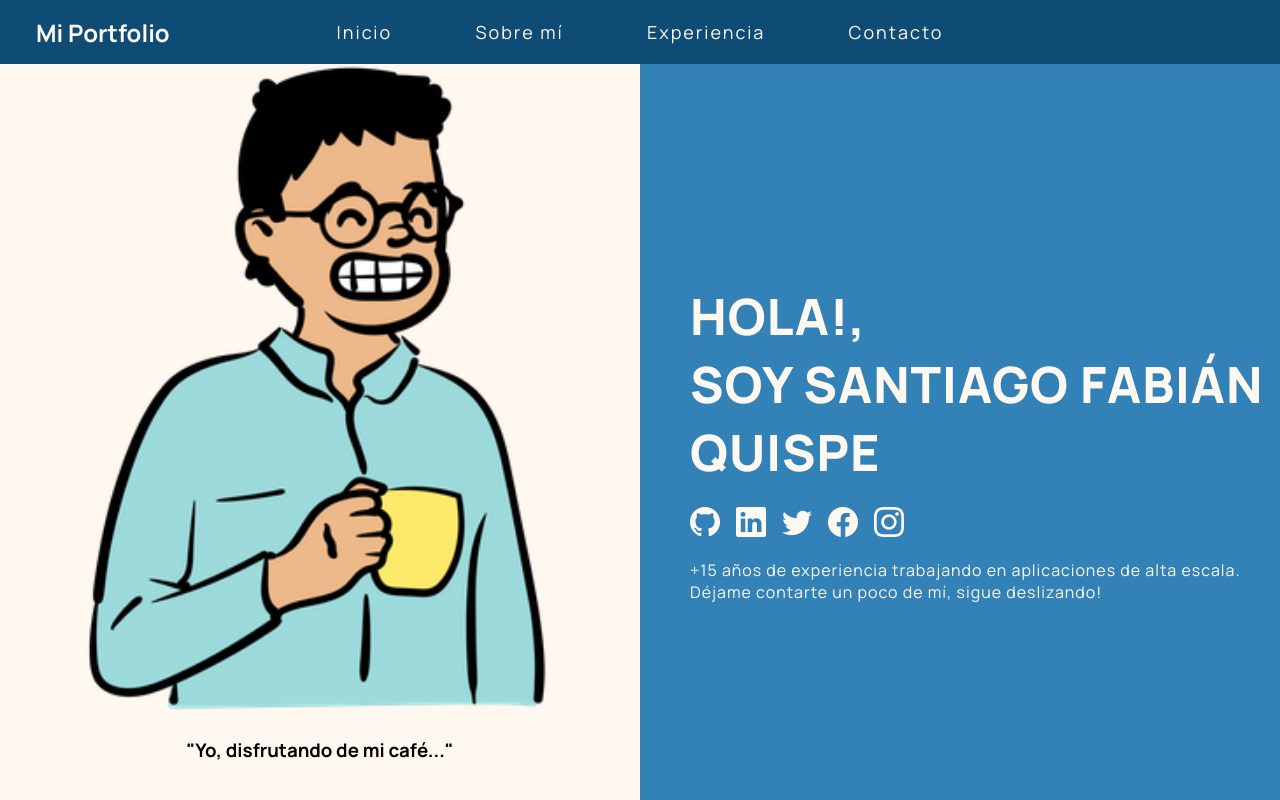
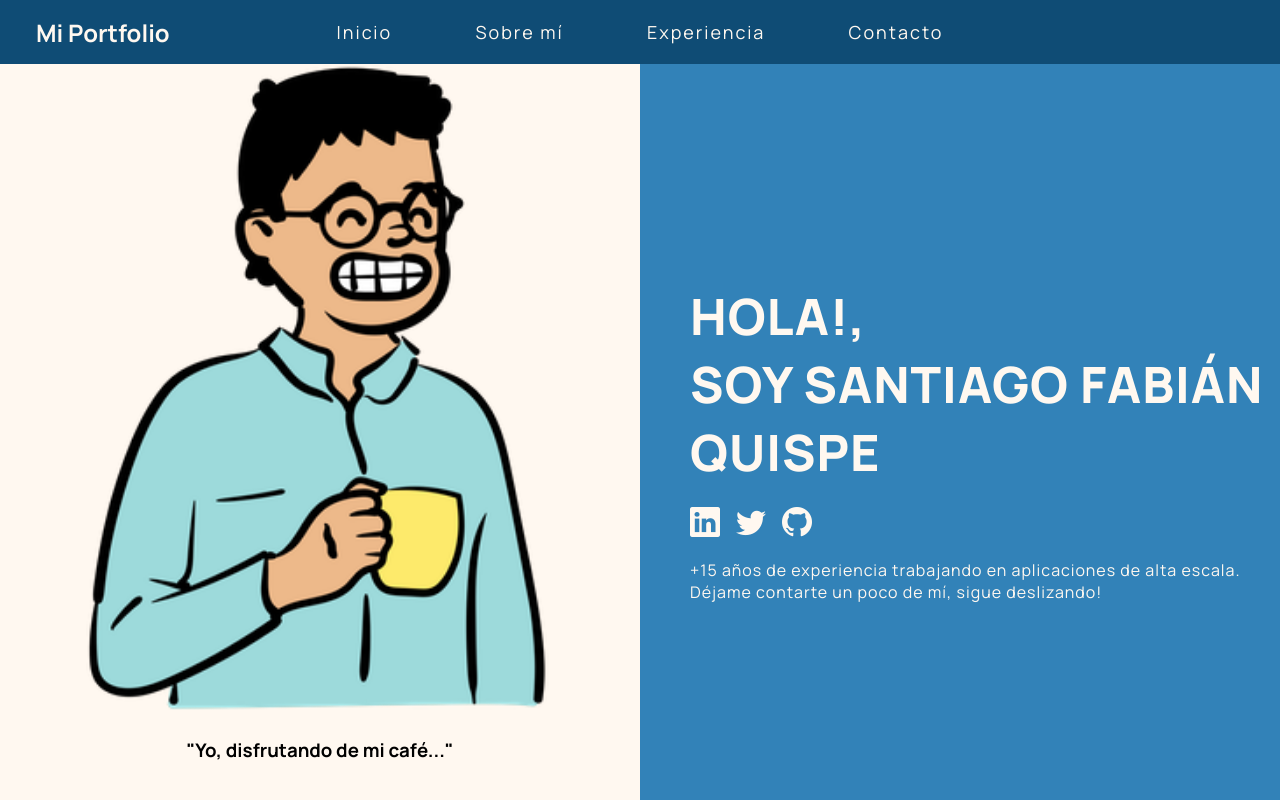
Before and after one commit to xarpdev/portfolio-template, a plain HTML site: page index.html in a window 1280 px wide. Shown: the top 800 px of the page. Drawn offline with nearby package versions, Linux system fonts and the light colour scheme.

Commit message:
Cambiar las redes sociales de Home

```diff
--- a/index.html
+++ b/index.html
@@ -40,11 +40,9 @@
       <div class="introduction">
         <h1 class="title">Hola!, <br> Soy Santiago Fabián Quispe</h1>
         <ul class="socials">
-          <li><a class="socials-icon" href=""><i class="bi bi-github"></i></a></li>
           <li><a class="socials-icon" href=""><i class="bi bi-linkedin"></i></a></li>
           <li><a class="socials-icon" href=""><i class="bi bi-twitter"></i></a></li>
-          <li><a class="socials-icon" href=""><i class="bi bi-facebook"></i></a></li>
-          <li><a class="socials-icon" href=""><i class="bi bi-instagram"></i></a></li>
+          <li><a class="socials-icon" href=""><i class="bi bi-github"></i></a></li>
         </ul>
 
         <p class="description">+15 años de experiencia trabajando en aplicaciones de alta escala. <br> Déjame contarte un poco de mí, sigue deslizando!</p>
```
